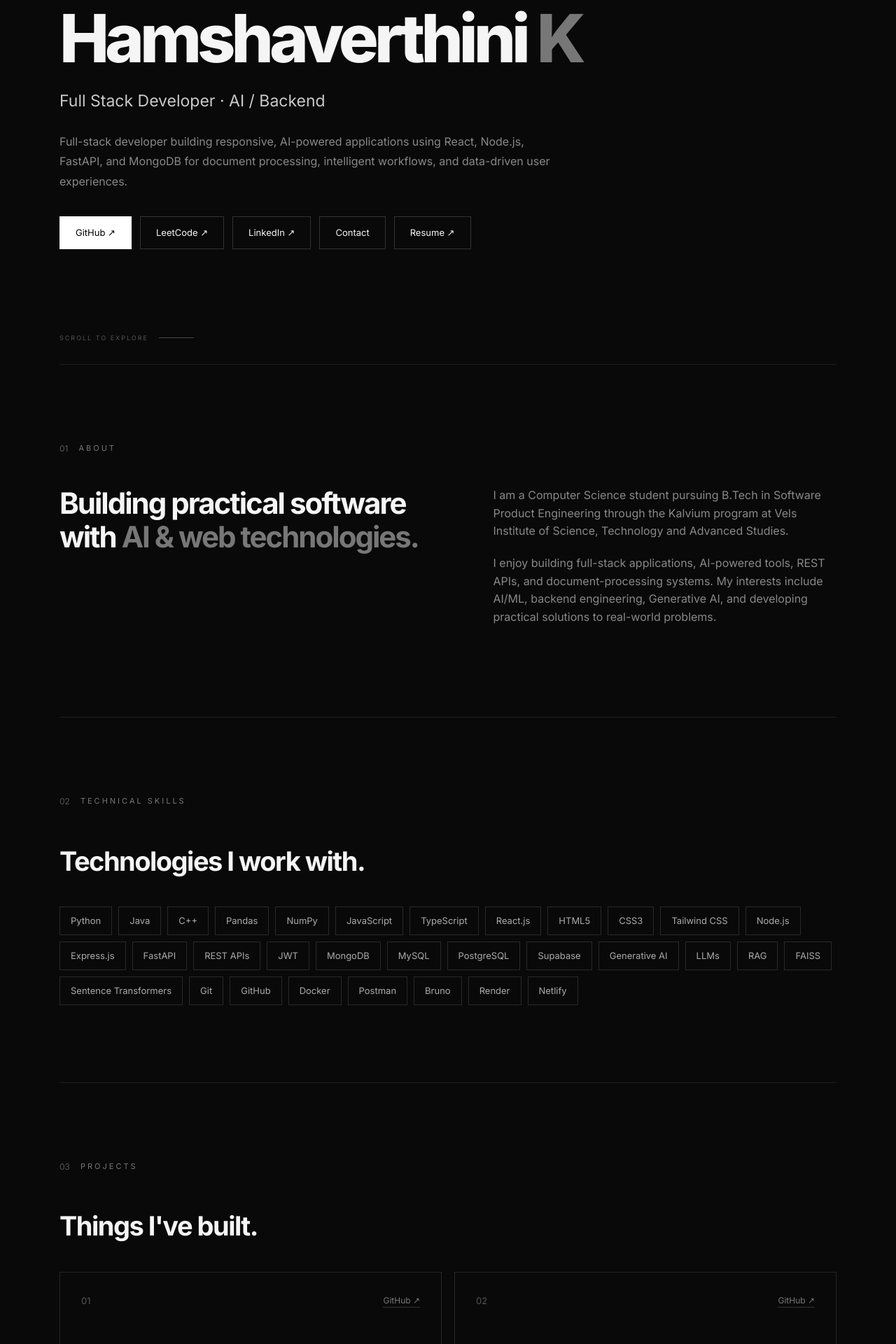
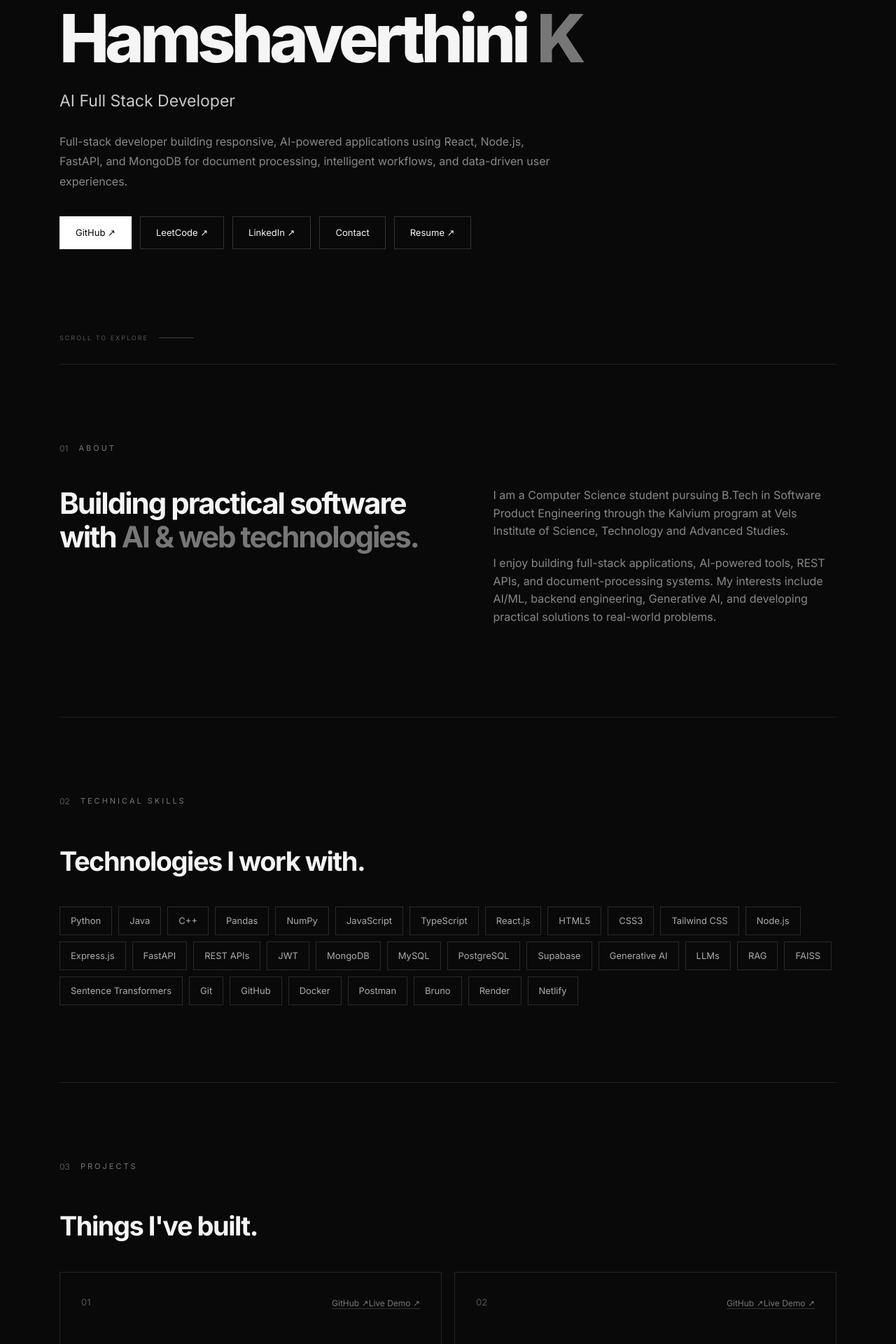
Before and after one commit to Achu-24/Hamshaverthini-portfolio, a React (Vite) app: page / in a window 1280 px wide. Shown: the part 280-2200 px from the top of the page at 70% size. Built offline with nearby package versions, Linux system fonts and the light colour scheme.

Commit message:
Add project demos and update developer title

```diff
--- a/src/App.jsx
+++ b/src/App.jsx
@@ -8,6 +8,7 @@ const projects = [
     description:
       "AI-powered document assistant that enables PDF upload, context-aware Q&A, summarization, and quiz generation using a RAG pipeline.",
     github: "https://github.com/Achu-24/AI-Assistant",
+    demo: "https://ai-assistantgit-eutekm8p38rqgbdrocnyry.streamlit.app/",
   },
   {
     number: "02",
@@ -17,6 +18,7 @@ const projects = [
       "Full-stack recipe platform with responsive interfaces, authentication, REST APIs, MongoDB data management, and production deployment.",
     github:
       "https://github.com/kalviumcommunity/S74_HamshaVerthini_Capstone_DishQuest",
+    demo: "https://dishquest-capstone.netlify.app/",
   },
 ];
 
@@ -53,7 +55,6 @@ const skills = [
   "Bruno",
   "Render",
   "Netlify",
-
 ];
 
 function App() {
@@ -84,7 +85,7 @@ function App() {
               Hamshaverthini <span>K</span>
             </h1>
 
-            <h2>Full Stack Developer · AI / Backend</h2>
+            <h2> AI Full Stack Developer </h2>
 
             <p className="hero-description">
               Full-stack developer building responsive, AI-powered applications
@@ -210,6 +211,7 @@ function App() {
                       {project.number}
                     </span>
 
+                    <div className="project-links">
                       <a
                         href={project.github}
                         target="_blank"
@@ -217,6 +219,15 @@ function App() {
                       >
                         GitHub ↗
                       </a>
+
+                      <a
+                        href={project.demo}
+                        target="_blank"
+                        rel="noreferrer"
+                      >
+                        Live Demo ↗
+                      </a>
+                    </div>
                   </div>
 
                   <h3>{project.title}</h3>
```
Lines whose indentation alone changed are shown as unchanged.
